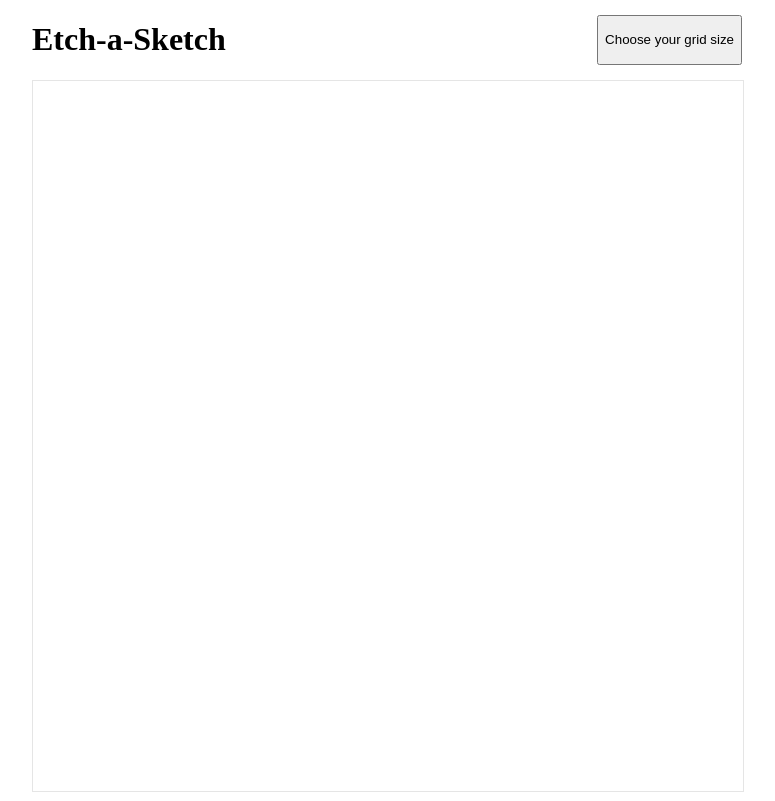
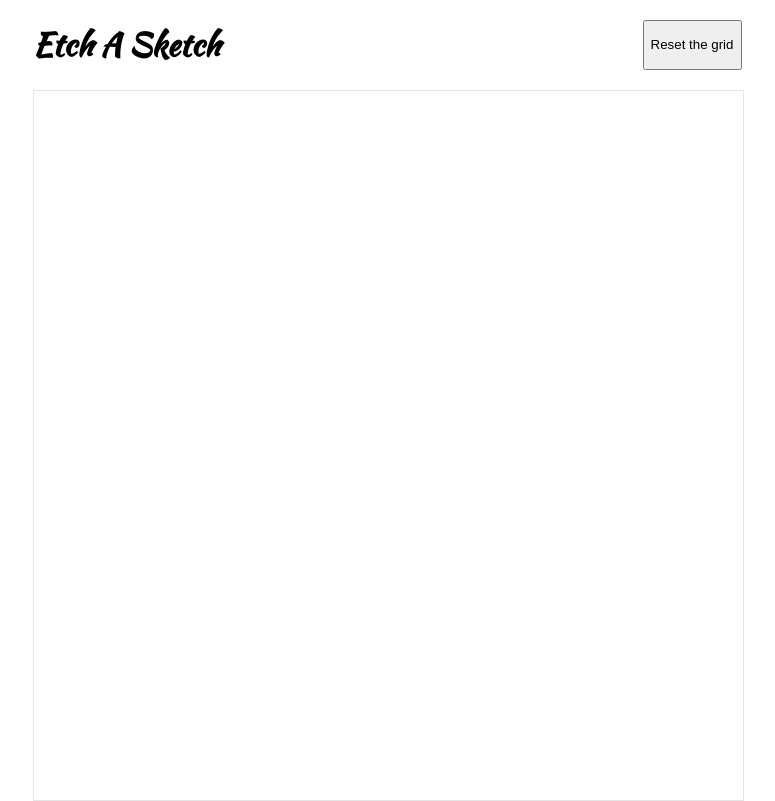
Before and after one commit to TayTufenkjian/etch-a-sketch, a plain HTML site: page index.html in a window 1280 px wide. Shown: the whole page, without its empty margins (253-1028 px from the left). Drawn offline with Linux system fonts and the light colour scheme.

Commit message:
Update font style and button text

```diff
--- a/index.html
+++ b/index.html
@@ -1,18 +1,25 @@
 <!DOCTYPE html>
 <html lang="en">
 <head>
+    <!-- Meta tags -->
     <meta charset="UTF-8">
     <meta http-equiv="X-UA-Compatible" content="IE=edge">
     <meta name="viewport" content="width=device-width, initial-scale=1.0">
+    <!-- Stylesheets and scripts -->
     <link rel="stylesheet" href="style.css">
     <script src="script.js"></script>
-    <title>Etch-a-Sketch</title>
+    <!-- Google fonts -->
+    <link rel="preconnect" href="https://fonts.googleapis.com">
+    <link rel="preconnect" href="https://fonts.gstatic.com" crossorigin>
+    <link href="https://fonts.googleapis.com/css2?family=Kaushan+Script&display=swap" rel="stylesheet">
+    <!-- Title -->
+    <title>Etch A Sketch</title>
 </head>
 <body>
     <div id="outer-container">
         <header>
-            <h1>Etch-a-Sketch</h1>
-            <button onclick="createCustomGrid()">Choose your grid size</button>
+            <h1>Etch A Sketch</h1>
+            <button onclick="createCustomGrid()">Reset the grid</button>
         </header>
         <div id="container"></div>
     </div>
--- a/style.css
+++ b/style.css
@@ -18,6 +18,10 @@ button {
     display: grid;
 }
 
+h1 {
+    font-family: 'Kaushan Script', cursive;
+}
+
 header {
     align-items: center;
     display: flex;
```
